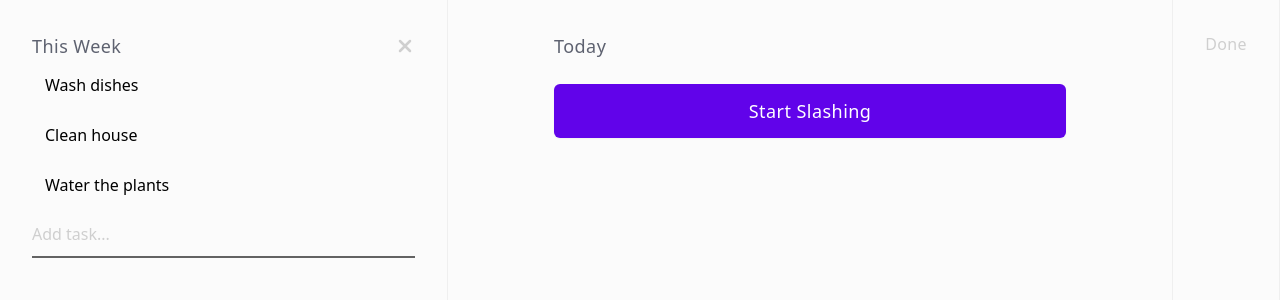
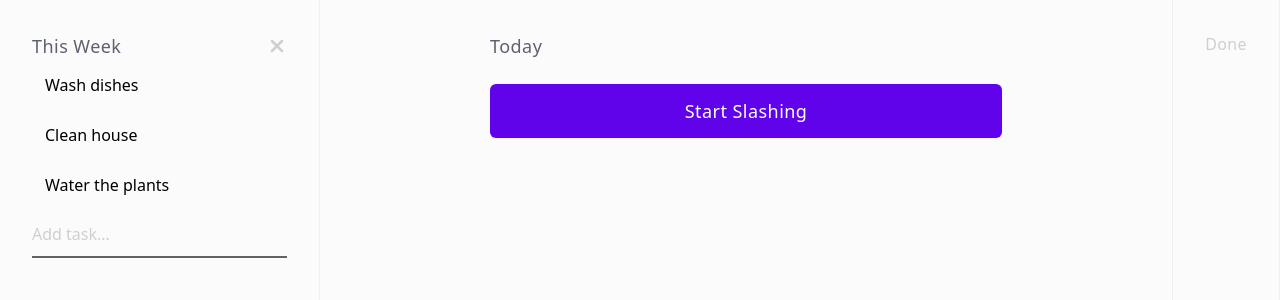
Before and after one commit to neldeles/slash-clone, a React (Create React App) app: page / in a window 1280 px wide. Shown: the top 300 px of the page. Built offline with nearby package versions, Linux system fonts and the light colour scheme.

Commit message:
style: make max width of container smaller
Column containers have a smaller max width so they don't expand
when transferring tasks between the columns.

```diff
--- a/src/modules/_common/components/SideContainer/SideContainer.tsx
+++ b/src/modules/_common/components/SideContainer/SideContainer.tsx
@@ -48,7 +48,7 @@ export function SideContainer({ isActive, setIsActive, children }: TProps) {
           }
         }}
         className={classNames(
-          "py-2 h-screen border-r border-gray-200 max-w-md",
+          "py-2 h-screen border-r border-gray-200",
           "group hover:cursor-pointer hover:bg-gray-200 transition-colors duration-75"
         )}
         variants={containerVariants}
@@ -67,7 +67,7 @@ export function SideContainer({ isActive, setIsActive, children }: TProps) {
           setIsActive(true);
         }
       }}
-      className={classNames("py-2 h-screen border-r border-gray-200 max-w-md")}
+      className={classNames("py-2 h-screen border-r border-gray-200 max-w-xs")}
       variants={containerVariants}
       initial={false}
       animate={isActive ? "active" : "inactive"}
```
